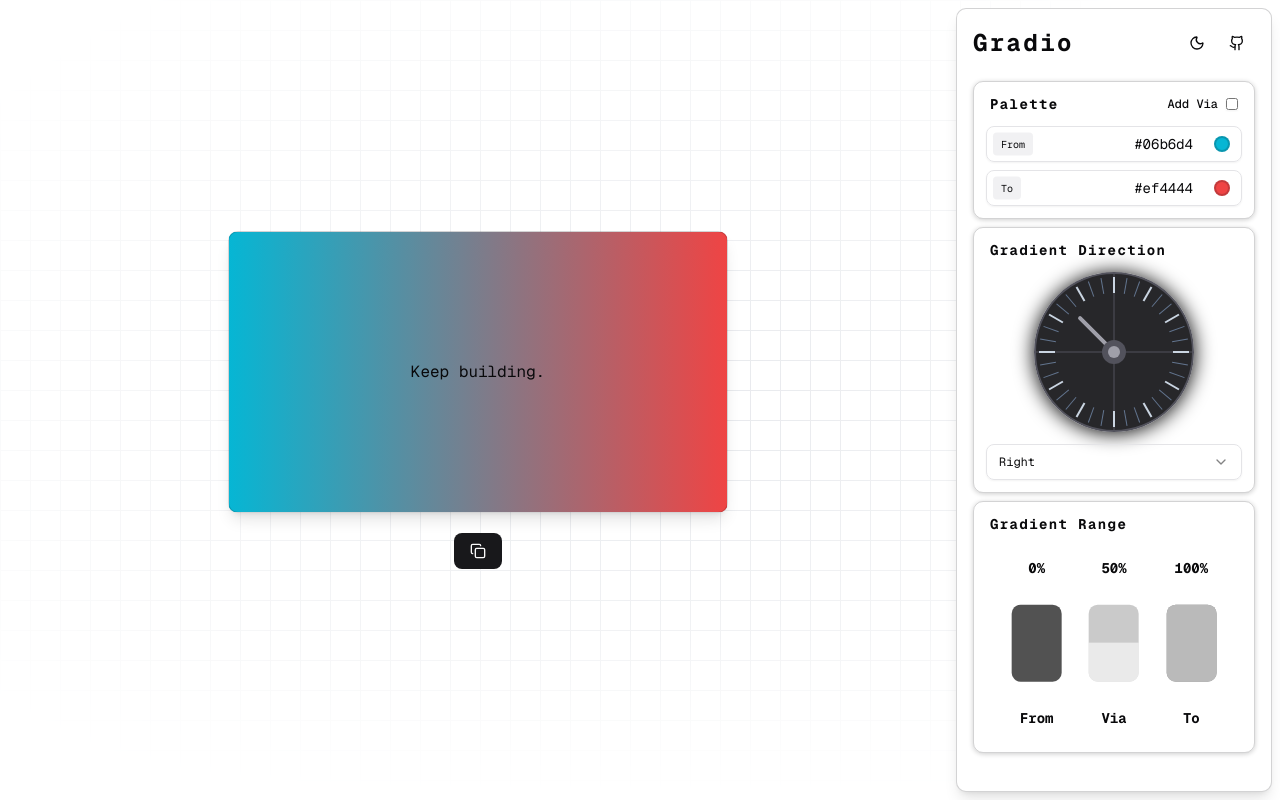
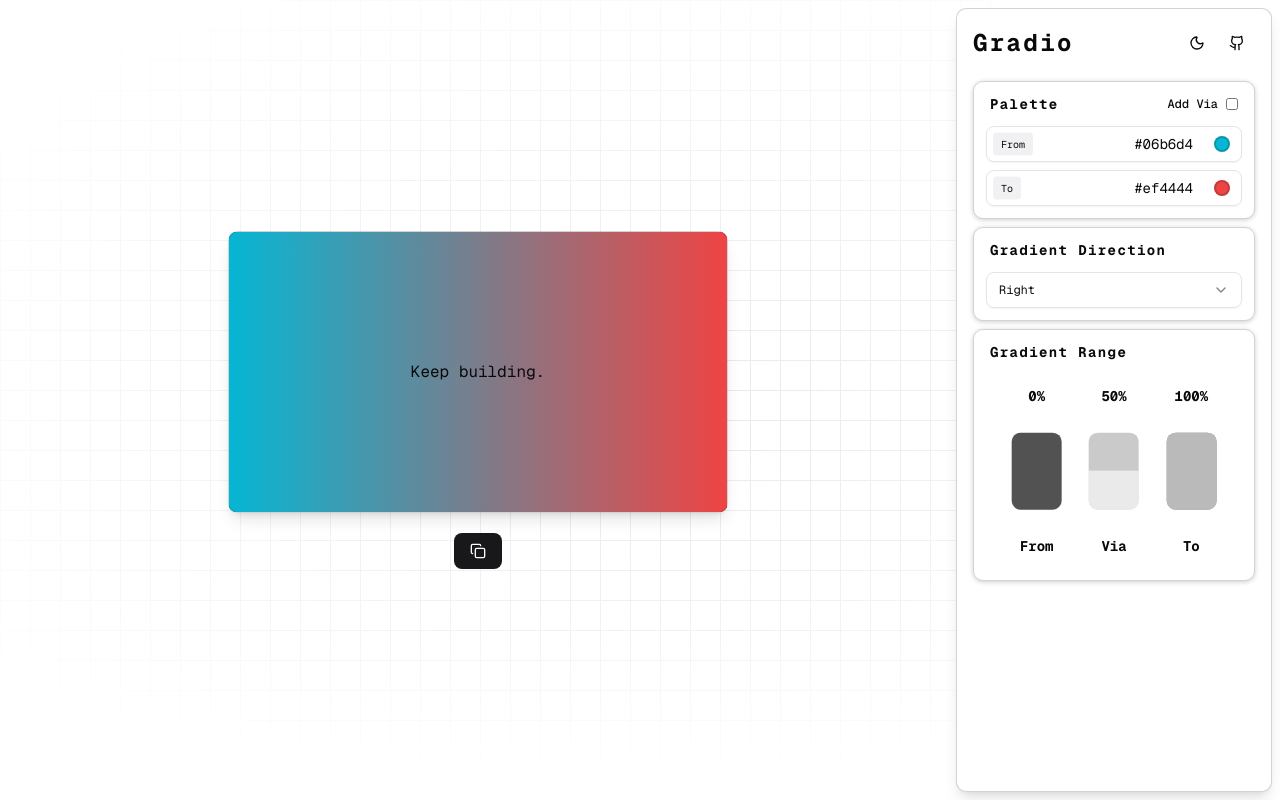
Before and after one commit to faisal004/gradients, a Next.js app: page / in a window 1280 px wide. Built offline with nearby package versions, Linux system fonts and the light colour scheme.

Commit message:
add : analytics added

```diff
--- a/src/components/rightSidebar/directions.tsx
+++ b/src/components/rightSidebar/directions.tsx
@@ -8,7 +8,7 @@ import {
     SelectValue,
 } from "@/components/ui/select"
 import { CSS_DIRECTION_VALUES } from "@/lib/data/directions"
-import DegreeSelector from "../degree-selector"
+// import DegreeSelector from "../degree-selector"
 
 const Directions = () => {
     const setDirection = useGradientStore(s => s.setDirection);
@@ -22,7 +22,7 @@ const Directions = () => {
                 </div>
 
             </div>
-            <DegreeSelector />
+            {/* <DegreeSelector /> */}
             <div className="flex flex-col gap-2 w-full">
                 <Select onValueChange={setDirection} defaultValue={direction}>
                     <SelectTrigger className="w-full text-xs ">
--- /dev/null
+++ b/src/scripts/umami.tsx
@@ -0,0 +1,13 @@
+'use client'
+
+import Script from "next/script"
+
+const Umami = () => {
+    return (
+        <Script
+         defer src="https://cloud.umami.is/script.js" data-website-id={process.env.NEXT_ANALYTICS_TOKEN}
+        />
+    )
+}
+
+export default Umami
```
